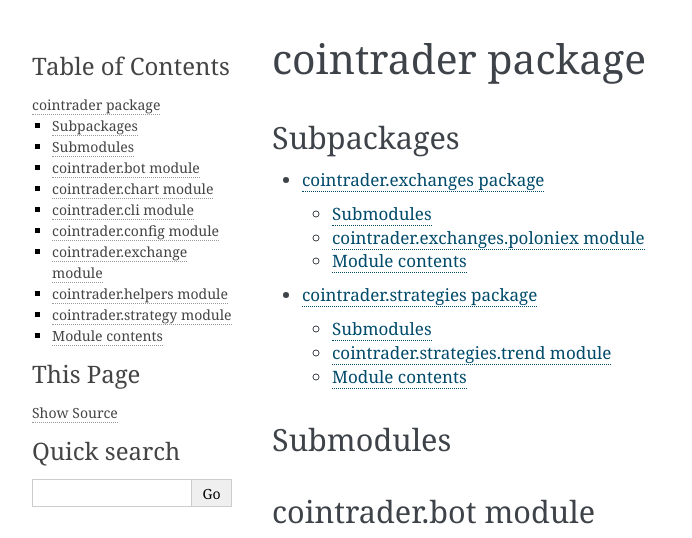
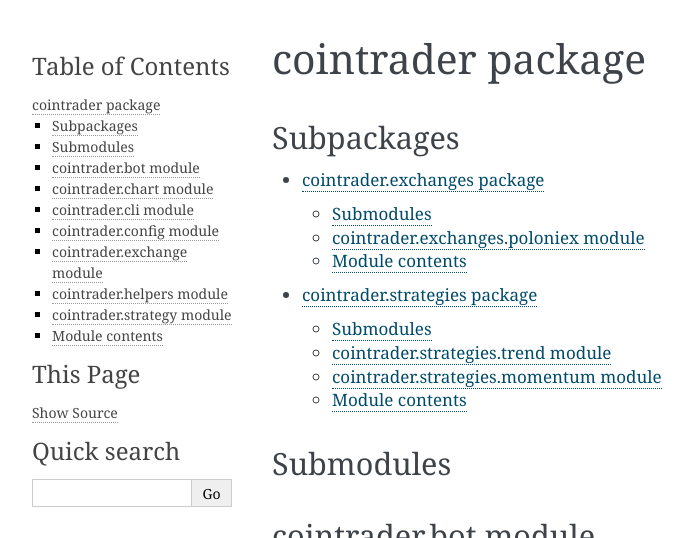
Before and after one commit to toirl/cointrader, a Sphinx documentation site: the page built from docs/cointrader.rst, in a window 1280 px wide and 900 px high, cut to the strip 0-538 px from the top of the window. Shown: the whole strip, without its empty margins (148-840 px from the left). Built offline with Sphinx 7.4.7, drawn with Linux system fonts in a browser that asks for light colours.

Commit message:
Added momentum strategy modul to the modindex.

```diff
--- a/docs/cointrader.strategies.rst
+++ b/docs/cointrader.strategies.rst
@@ -12,6 +12,13 @@ cointrader.strategies.trend module
     :undoc-members:
     :show-inheritance:
 
+cointrader.strategies.momentum module
+----------------------------------
+
+.. automodule:: cointrader.strategies.momentum
+    :members:
+    :undoc-members:
+    :show-inheritance:
 
 Module contents
 ---------------
```
